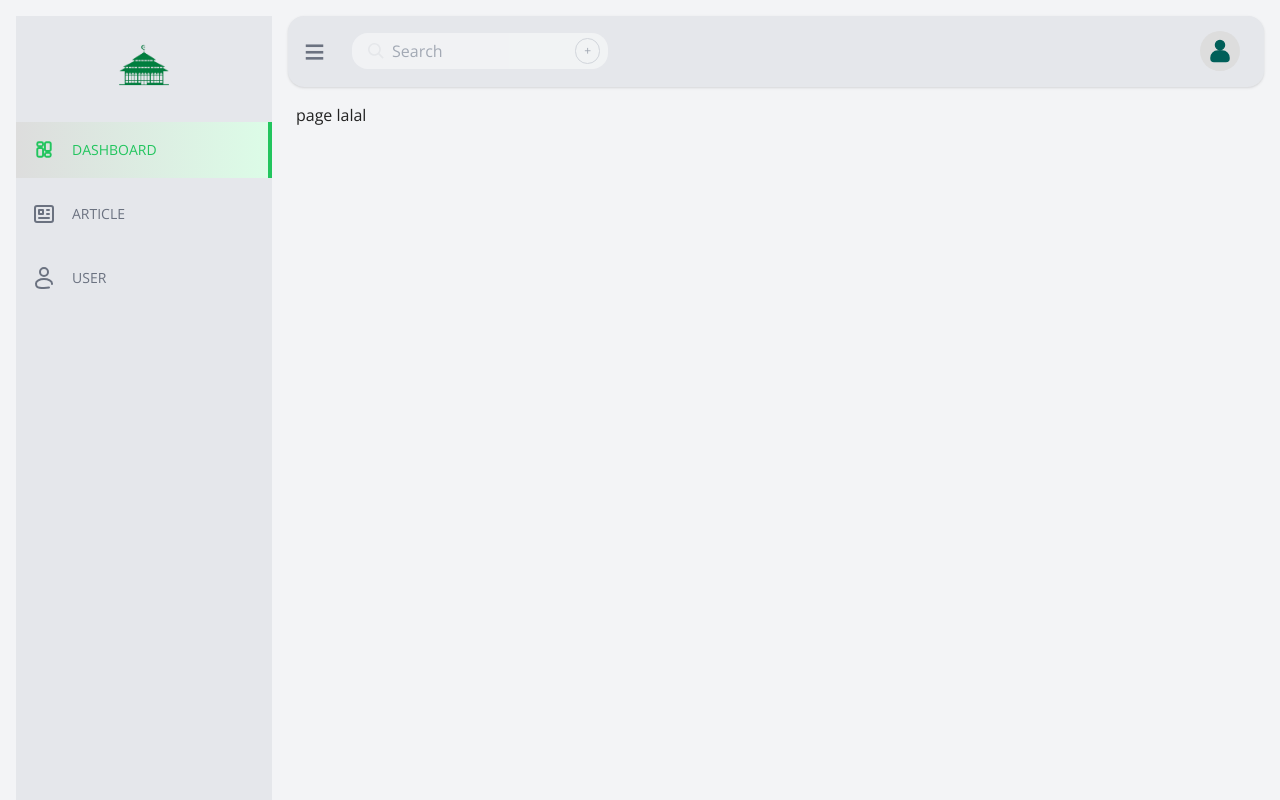
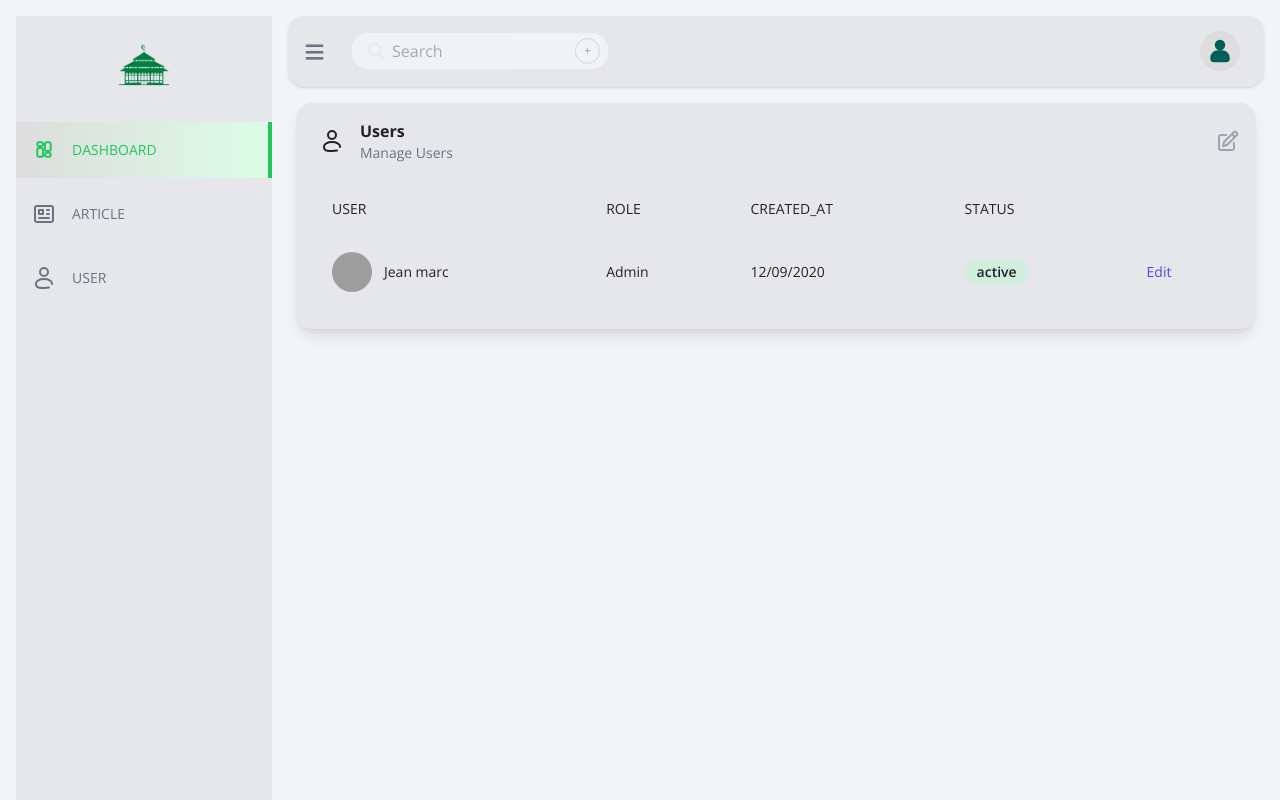
Before and after one commit to nibnualdi/fajar-baitullah, a Next.js app: page /admin/dashboard in a window 1280 px wide. Built offline with nearby package versions, Linux system fonts and the light colour scheme; grey boxes are pictures that could not be loaded.

Commit message:
feat: slicing user card in admin

```diff
--- a/app/admin/dashboard/page.tsx
+++ b/app/admin/dashboard/page.tsx
@@ -1,12 +1,36 @@
 "use client";
 
+import { EditIcon, UserIcon } from "@/assets/icons/admin";
+import dynamic from "next/dynamic";
 import React from "react";
+
+const UserCardsContainer = dynamic(() => import("@/components/Admin/Cards/UserCardsContainer"), {
+  ssr: false,
+});
 
 const page = () => {
   return (
-    <>
-      <div>page lalal</div>
-    </>
+    <div className="mb-4">
+      <div className="w-full rounded-2xl bg-gray-200 p-4 shadow-lg">
+        <div className="mb-6 flex items-center justify-between">
+          <div className="flex items-center">
+            <span className="relative rounded-xl p-2">
+              <UserIcon />
+            </span>
+            <div className="flex flex-col">
+              <span className="ml-2 font-bold text-black">Users</span>
+              <span className="ml-2 text-sm text-gray-500">Manage Users</span>
+            </div>
+          </div>
+          <div className="flex items-center">
+            <button className="text-gray-400">
+              <EditIcon />
+            </button>
+          </div>
+        </div>
+        <UserCardsContainer />
+      </div>
+    </div>
   );
 };
 
--- /dev/null
+++ b/assets/icons/admin/EditIcon.tsx
@@ -0,0 +1,22 @@
+import React from "react";
+
+const EditIcon = () => {
+  return (
+    <svg
+      width="24px"
+      height="24px"
+      className="h-6 w-6"
+      viewBox="0 0 24 24"
+      fill="currentColor"
+      xmlns="http://www.w3.org/2000/svg"
+    >
+      <path
+        fillRule="evenodd"
+        clipRule="evenodd"
+        d="M21.1213 2.70705C19.9497 1.53548 18.0503 1.53547 16.8787 2.70705L15.1989 4.38685L7.29289 12.2928C7.16473 12.421 7.07382 12.5816 7.02986 12.7574L6.02986 16.7574C5.94466 17.0982 6.04451 17.4587 6.29289 17.707C6.54127 17.9554 6.90176 18.0553 7.24254 17.9701L11.2425 16.9701C11.4184 16.9261 11.5789 16.8352 11.7071 16.707L19.5556 8.85857L21.2929 7.12126C22.4645 5.94969 22.4645 4.05019 21.2929 2.87862L21.1213 2.70705ZM18.2929 4.12126C18.6834 3.73074 19.3166 3.73074 19.7071 4.12126L19.8787 4.29283C20.2692 4.68336 20.2692 5.31653 19.8787 5.70705L18.8622 6.72357L17.3068 5.10738L18.2929 4.12126ZM15.8923 6.52185L17.4477 8.13804L10.4888 15.097L8.37437 15.6256L8.90296 13.5112L15.8923 6.52185ZM4 7.99994C4 7.44766 4.44772 6.99994 5 6.99994H10C10.5523 6.99994 11 6.55223 11 5.99994C11 5.44766 10.5523 4.99994 10 4.99994H5C3.34315 4.99994 2 6.34309 2 7.99994V18.9999C2 20.6568 3.34315 21.9999 5 21.9999H16C17.6569 21.9999 19 20.6568 19 18.9999V13.9999C19 13.4477 18.5523 12.9999 18 12.9999C17.4477 12.9999 17 13.4477 17 13.9999V18.9999C17 19.5522 16.5523 19.9999 16 19.9999H5C4.44772 19.9999 4 19.5522 4 18.9999V7.99994Z"
+      />
+    </svg>
+  );
+};
+
+export default EditIcon;
--- a/assets/icons/admin/index.ts
+++ b/assets/icons/admin/index.ts
@@ -2,5 +2,6 @@ import DashboardIcon from "./DashboardIcon";
 import ArticleIcon from "./ArticleIcon";
 import UserIcon from "./UserIcon";
 import AvatarIcon from "./AvatarIcon";
+import EditIcon from "./EditIcon";
 
-export { DashboardIcon, ArticleIcon, UserIcon, AvatarIcon };
+export { DashboardIcon, ArticleIcon, UserIcon, AvatarIcon, EditIcon };
--- /dev/null
+++ b/components/Admin/Cards/UserCard.tsx
@@ -0,0 +1,46 @@
+import React from "react";
+
+const UserCard = () => {
+  return (
+    <tr>
+      <td className="border-b border-gray-200 p-5 text-sm">
+        <div className="flex items-center">
+          <div className="shrink-0">
+            <a href="#" className="relative block">
+              <img
+                alt="profil"
+                src="https://res.cloudinary.com/beloved/image/upload/v1623196231/Assets/person/8_yfarwk.jpg"
+                className="mx-auto h-10 w-10 rounded-full object-cover "
+              />
+            </a>
+          </div>
+          <div className="ml-3">
+            <p className="whitespace-nowrap">Jean marc</p>
+          </div>
+        </div>
+      </td>
+      <td className="border-b border-gray-200 p-5 text-sm">
+        <p className="whitespace-nowrap">Admin</p>
+      </td>
+      <td className="border-b border-gray-200 p-5 text-sm">
+        <p className="whitespace-nowrap">12/09/2020</p>
+      </td>
+      <td className="border-b border-gray-200 p-5 text-sm">
+        <span className="relative inline-block px-3 py-1 font-semibold leading-tight">
+          <span
+            aria-hidden="true"
+            className="absolute inset-0 rounded-full bg-green-200 opacity-50"
+          />
+          <span className="relative">active</span>
+        </span>
+      </td>
+      <td className="border-b border-gray-200 p-5 text-sm">
+        <a href="#" className="text-indigo-600 hover:text-indigo-900">
+          Edit
+        </a>
+      </td>
+    </tr>
+  );
+};
+
+export default UserCard;
--- /dev/null
+++ b/components/Admin/Cards/UserCardsContainer.tsx
@@ -0,0 +1,46 @@
+import React from "react";
+import UserCard from "./UserCard";
+
+const UserCardsContainer = () => {
+  return (
+    <table className="w-full leading-normal text-black">
+      <thead>
+        <tr>
+          <th
+            scope="col"
+            className="border-b border-gray-200 px-5 py-3 text-left text-sm font-normal uppercase"
+          >
+            User
+          </th>
+          <th
+            scope="col"
+            className="border-b border-gray-200 px-5 py-3 text-left text-sm font-normal uppercase"
+          >
+            Role
+          </th>
+          <th
+            scope="col"
+            className="border-b border-gray-200 px-5 py-3 text-left text-sm font-normal uppercase"
+          >
+            Created_at
+          </th>
+          <th
+            scope="col"
+            className="border-b border-gray-200 px-5 py-3 text-left text-sm font-normal uppercase"
+          >
+            status
+          </th>
+          <th
+            scope="col"
+            className="border-b border-gray-200 px-5 py-3 text-left text-sm font-normal uppercase"
+          />
+        </tr>
+      </thead>
+      <tbody className="text-black">
+        <UserCard />
+      </tbody>
+    </table>
+  );
+};
+
+export default UserCardsContainer;
--- a/components/index.ts
+++ b/components/index.ts
@@ -12,6 +12,8 @@ import MenuToggleNav from "./Navbar/MenuToggle";
 import Sidebar from "./Admin/Layout/Sidebar";
 import Overlay from "./Admin/Layout/Overlay";
 import TopBar from "./Admin/Layout/TopBar";
+import UserCardsContainer from "./Admin/Cards/UserCardsContainer";
+import UserCard from "./Admin/Cards/UserCard";
 
 export {
   SectionOne,
@@ -28,4 +30,6 @@ export {
   Sidebar,
   Overlay,
   TopBar,
+  UserCardsContainer,
+  UserCard,
 };
```
